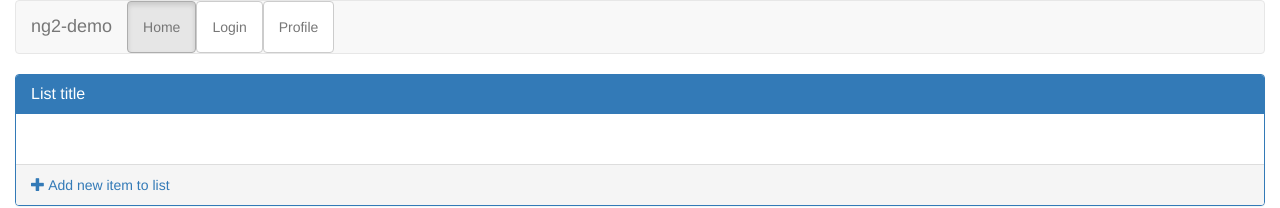
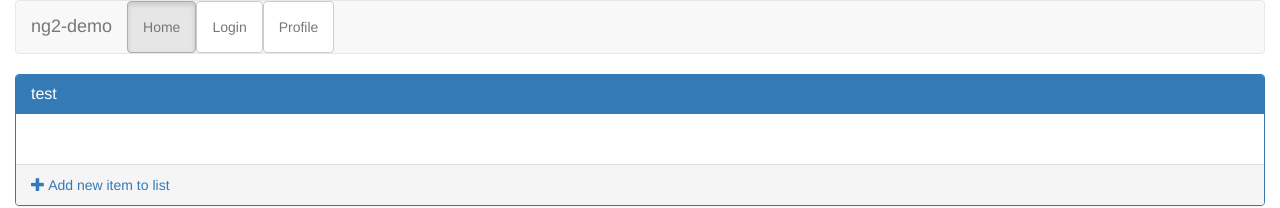
Before and after one commit to sislex/angular2demo, an Angular app: page /#/ in a window 1280 px wide. Shown: the top 208 px of the page. Built offline with nearby package versions, Linux system fonts and the light colour scheme; what ng2-bootstrap would draw is missing.

Commit message:
List title now editable.

```diff
--- a/src/app/home/list/list.component.html
+++ b/src/app/home/list/list.component.html
@@ -2,13 +2,14 @@
   <div class="row">
     <div class="panel panel-primary">
       <div class="panel-heading">
-        <h3 class="panel-title">List title</h3>
+        <h3 *ngIf="!u_list.list_title_changed" (click)="u_list.list_title_changed = !u_list.list_title_changed" class="panel-title">{{ u_list.list_title }}</h3>
+        <input type="text" *ngIf="u_list.list_title_changed" [(ngModel)]="u_list.list_title" (blur)="u_list.list_title_changed = !u_list.list_title_changed" class="form-control">
       </div>
       <div class="panel-body">
         <ul class="list-group">
           <li *ngFor="let item of u_list.list_items" class="list-group-item"> {{ item }} </li>
         </ul>
-        <!--<user-list-item> </user-list-item>-->
+        <!-- <user-list-item> </user-list-item> -->
       </div>
       <div class="panel-footer ">
         <a (click)="addNewListItem()">
--- a/src/app/home/list/list.component.ts
+++ b/src/app/home/list/list.component.ts
@@ -14,11 +14,16 @@ export class ListComponent implements OnInit {
 
   user_lists = [];
   u_list = {
-    list_title: '',
+    list_title: 'test',
+    list_title_changed: false,
     list_items: []
   };
 
   addNewListItem() {
     this.u_list.list_items.push('my new item');
   }
+
+  updateListTitle() {
+    this.u_list.list_title = '';
+  }
 }
```
